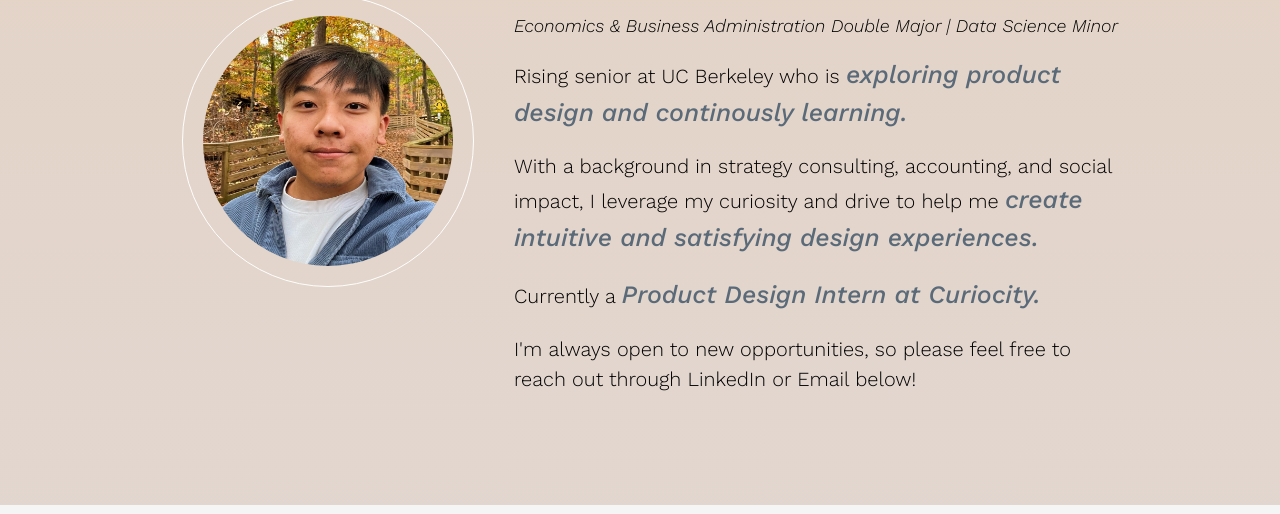
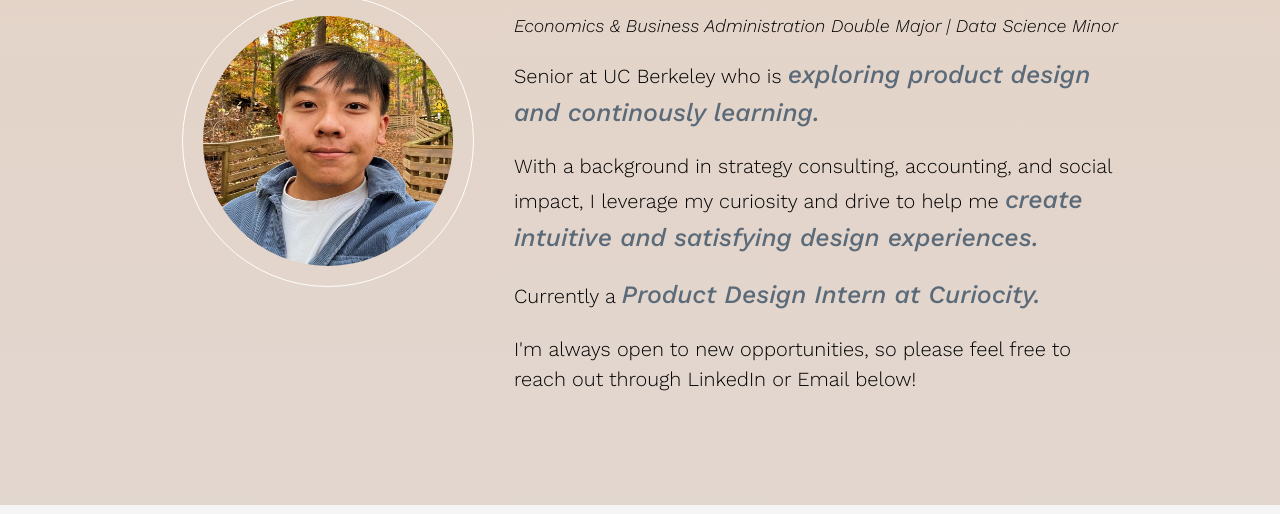
Before and after one commit to minsitt100/design, a plain HTML site: page index.html in a window 1280 px wide. Shown: the part 215-729 px from the top of the page. Drawn offline with nearby package versions, Linux system fonts and the light colour scheme.

Commit message:
Update index.html

```diff
--- a/index.html
+++ b/index.html
@@ -35,7 +35,7 @@
       <div id="background_text" class="scrollable">
         <p class="MyName fade-up">Min Sitt Aung</p>
         <p class ="Major fade-up">Economics & Business Administration Double Major | Data Science Minor </p>
-        <p class = "Intro fade-up">Rising senior at UC Berkeley who is <em class ="highlighted_words"><regular style="color: #5A6A79; font-weight: 500;">exploring product design and continously learning.</em></style></p>
+        <p class = "Intro fade-up">Senior at UC Berkeley who is <em class ="highlighted_words"><regular style="color: #5A6A79; font-weight: 500;">exploring product design and continously learning.</em></style></p>
         <p class = "Intro">With a background in strategy consulting, accounting, and social impact, I leverage my curiosity and drive
            to help me <em class ="highlighted_words"><regular style="color: #5A6A79;  font-weight: 500;"> create intuitive and satisfying design experiences.</em></style></p>
         <p class = "Intro">Currently a <em class ="highlighted_words"><regular style="color: #5A6A79; font-weight: 500;">Product Design Intern at Curiocity.</em></style></p>
```
